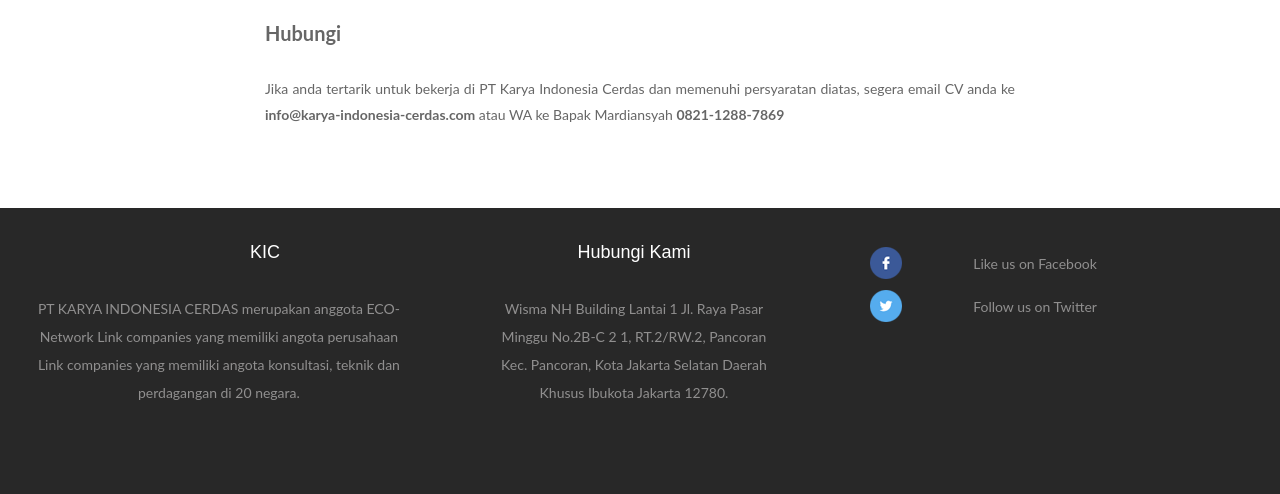
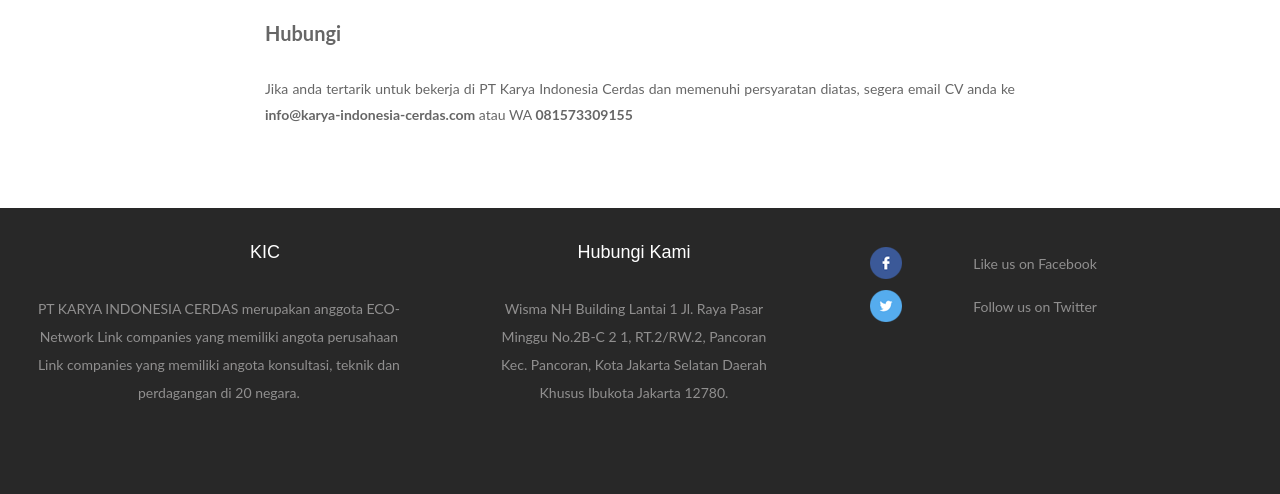
Before and after one commit to karyaindonesiacerdas/kic, a PHP site: page /lowongan-kerja.php in a window 1280 px wide. Shown: the part 900-1394 px from the top of the page. Run offline with PHP 8.4, Linux system fonts and the light colour scheme.

Commit message:
update contact

```diff
--- a/lowongan-kerja.php
+++ b/lowongan-kerja.php
@@ -71,7 +71,7 @@
 
 
                     <p style="text-align: justify;font-size: 20px"><b>Hubungi</b></p>
-                    <p style="text-align: justify;">Jika anda tertarik untuk bekerja di PT Karya Indonesia Cerdas dan memenuhi persyaratan diatas, segera email CV anda ke <b>info@karya-indonesia-cerdas.com</b> atau WA ke Bapak Mardiansyah <b>0821-1288-7869</b></p>
+                    <p style="text-align: justify;">Jika anda tertarik untuk bekerja di PT Karya Indonesia Cerdas dan memenuhi persyaratan diatas, segera email CV anda ke <b>info@karya-indonesia-cerdas.com</b> atau WA <b>081573309155</b></p>
 
 
 
--- a/lowongan-magang_disable.php
+++ b/lowongan-magang_disable.php
@@ -74,7 +74,7 @@
 
 
                     <p style="text-align: justify;font-size: 20px"><b>Hubungi</b></p>
-                    <p style="text-align: justify;">Jika anda tertarik untuk bekerja di PT Karya Indonesia Cerdas dan memenuhi persyaratan diatas, segera email CV anda ke <b>info@karya-indonesia-cerdas.com</b> atau WA ke Bapak Mardiansyah <b>0821-1288-7869</b></p>
+                    <p style="text-align: justify;">Jika anda tertarik untuk bekerja di PT Karya Indonesia Cerdas dan memenuhi persyaratan diatas, segera email CV anda ke <b>info@karya-indonesia-cerdas.com</b> atau WA <b>081573309155</b></p>
 
 
 
```
